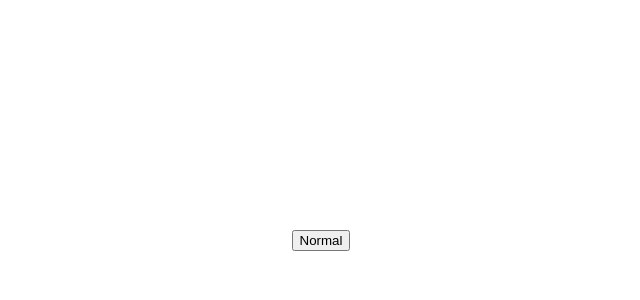
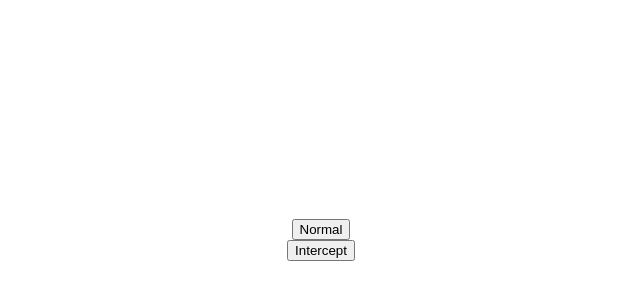
Before and after one commit to dodo-lab/sandbox, a Next.js app in the folder axios/: page /interceptors in a window 1280 px wide. Shown: the part 160-460 px from the top of the page, without its empty margins (319-959 px from the left). Built offline with nearby package versions, Linux system fonts and the light colour scheme.

Commit message:
✨: リクエストのインターセプト

```diff
--- /dev/null
+++ b/axios/components/Address.tsx
@@ -0,0 +1,30 @@
+import React from "react";
+
+export type AddressInfo = {
+  zipcode: string;
+  prefcode: string;
+  address1: string;
+  address2: string;
+  address3: string;
+  kana1: string;
+  kana2: string;
+  kana3: string;
+};
+
+type Props = {
+  addressInfo?: AddressInfo;
+};
+
+export const Address: React.FC<Props> = ({ addressInfo }) => {
+  return (
+    <>
+      {addressInfo && (
+        <p>
+          {addressInfo.address1}
+          {addressInfo.address2}
+          {addressInfo.address3}
+        </p>
+      )}
+    </>
+  );
+};
--- a/axios/pages/interceptors.tsx
+++ b/axios/pages/interceptors.tsx
@@ -1,24 +1,10 @@
 import axios, { AxiosRequestConfig } from "axios";
+import { Address, AddressInfo } from "components/Address";
 import React, { useState } from "react";
 import styles from "../styles/Home.module.css";
 
-type Request = {
-  zipcode: string;
-};
-
-type Address = {
-  zipcode: string;
-  prefcode: string;
-  address1: string;
-  address2: string;
-  address3: string;
-  kana1: string;
-  kana2: string;
-  kana3: string;
-};
-
 type Response = {
-  results: Address[];
+  results: AddressInfo[];
 };
 
 const config: AxiosRequestConfig = {
@@ -28,25 +14,32 @@ const config: AxiosRequestConfig = {
 const normalAxios = axios.create(config);
 const interceptAxios = axios.create(config);
 
+// リクエストのインターセプト
+interceptAxios.interceptors.request.use((config) => {
+  return { ...config, params: { zipcode: "7830061" } };
+});
+
 const Interceptors: React.FC = () => {
-  const [normalResponse, setNormalResponse] = useState<Address[]>([]);
+  const [normalResponse, setNormalResponse] = useState<AddressInfo | undefined>(undefined);
+  const [interceptResponse, setInterceptResponse] = useState<AddressInfo | undefined>(undefined);
 
   const normalRequest = async () => {
     const res = await normalAxios.get<Response>("", { params: { zipcode: "7830060" } });
-    setNormalResponse(res.data.results);
+    setNormalResponse(res.data.results[0]);
+  };
+
+  const interceptRequest = async () => {
+    const res = await interceptAxios.get<Response>("", { params: { zipcode: "7830060" } });
+    setInterceptResponse(res.data.results[0]);
   };
 
   return (
     <div className={styles.container}>
       <main className={styles.main}>
         <button onClick={normalRequest}>Normal</button>
-        {normalResponse.map((v) => (
-          <p key={v.zipcode}>
-            {v.address1}
-            {v.address2}
-            {v.address3}
-          </p>
-        ))}
+        <Address addressInfo={normalResponse} />
+        <button onClick={interceptRequest}>Intercept</button>
+        <Address addressInfo={interceptResponse} />
       </main>
     </div>
   );
```
